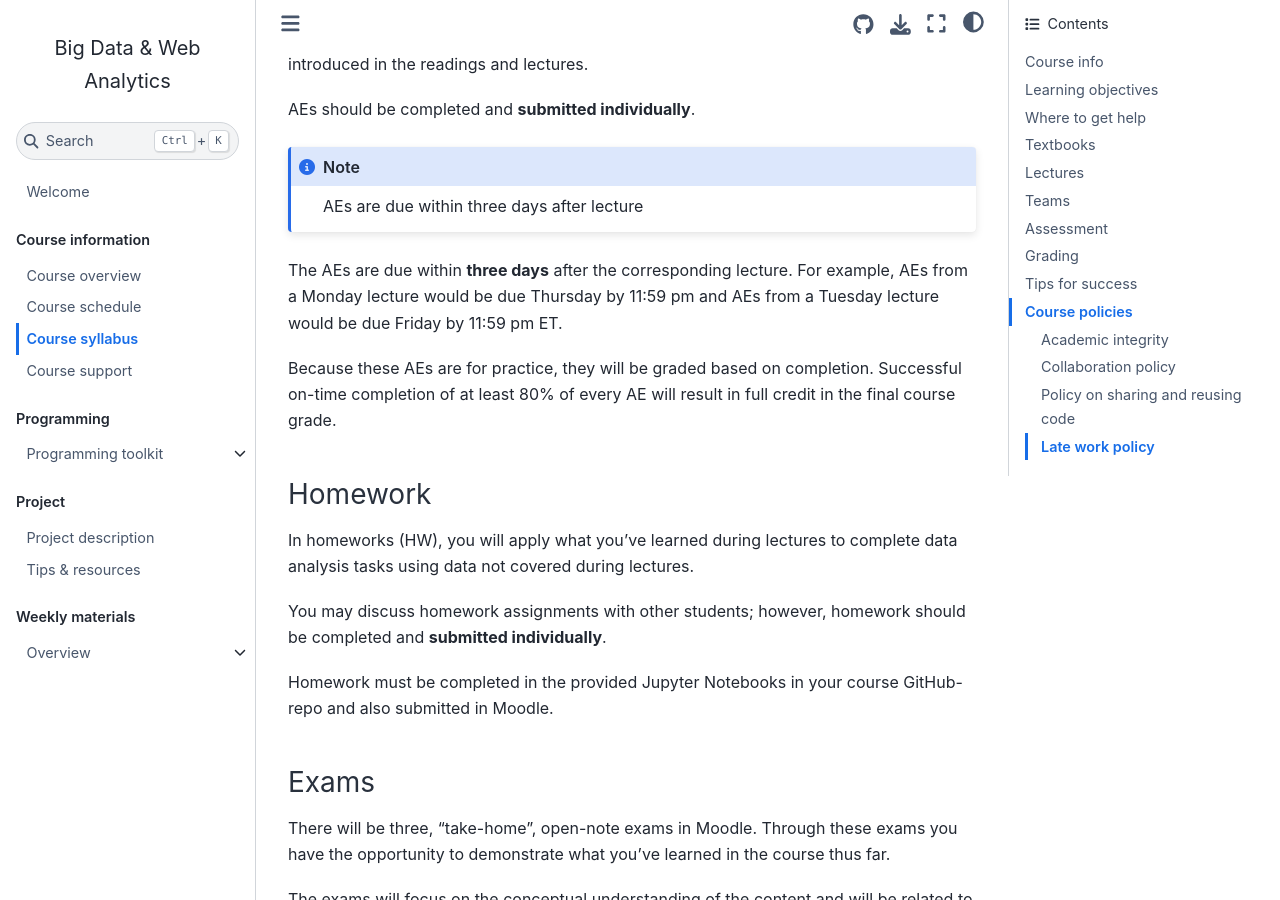
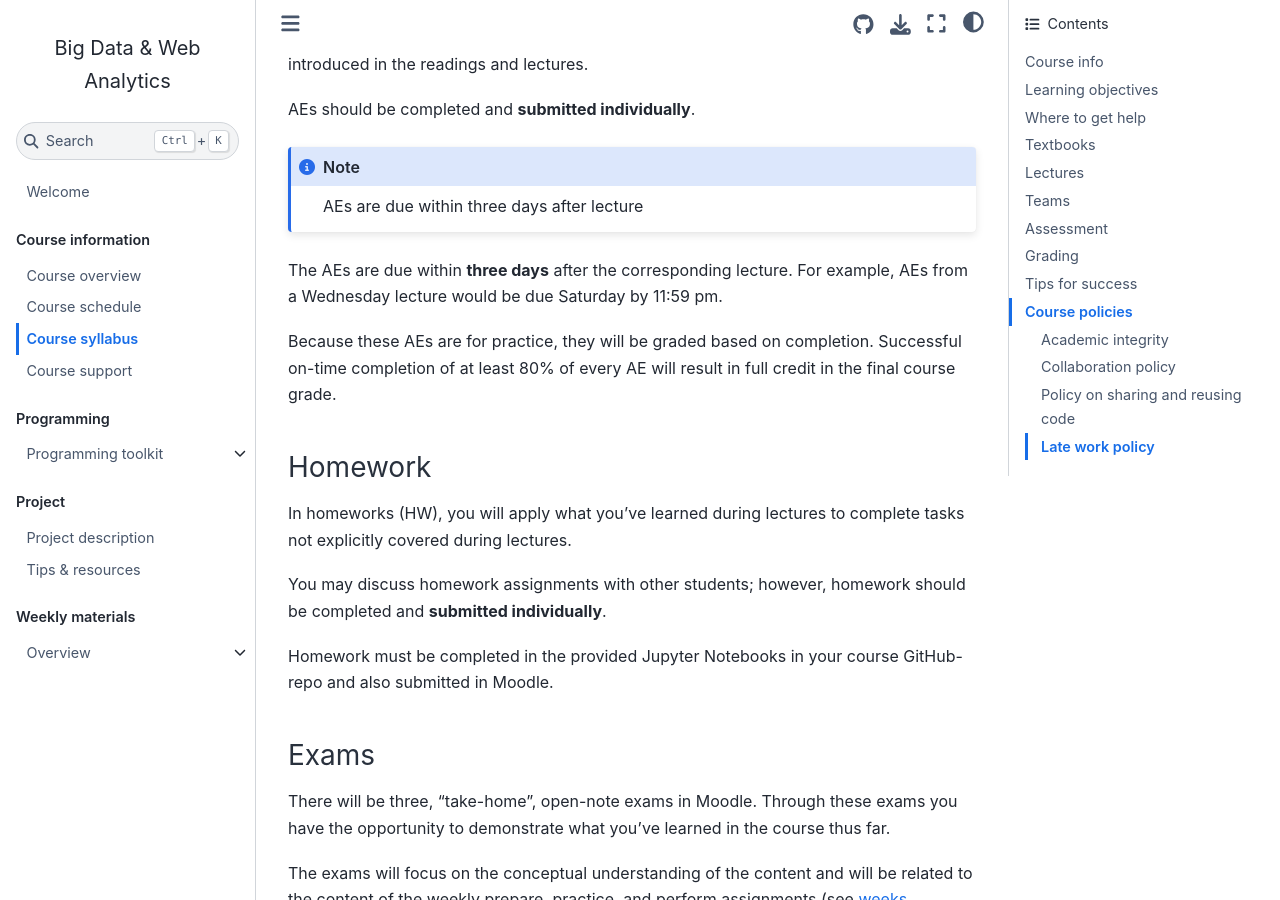
Before and after one commit to om2-ws22/website, a Jupyter Book: the page built from docs/course-syllabus.md, in a window 1280 px wide and 900 px high, scrolled down 2378 px. Built offline with Jupyter Book 1.0.4 settings and Sphinx 7.4.7 and the Sphinx Book theme 1.1.4, drawn with Linux system fonts in a browser that asks for light colours; comment, search, counter and statistics services are not loaded.

Commit message:
Update course-syllabus.md

```diff
--- a/docs/course-syllabus.md
+++ b/docs/course-syllabus.md
@@ -92,14 +92,14 @@ AEs should be completed and **submitted individually**.
 AEs are due within three days after lecture
 :::
 
-The AEs are due within **three days** after the corresponding lecture. For example, AEs from a Monday lecture would be due Thursday by 11:59 pm and AEs from a Tuesday lecture would be due Friday by 11:59 pm ET.
+The AEs are due within **three days** after the corresponding lecture. For example, AEs from a Wednesday lecture would be due Saturday by 11:59 pm.
 
 Because these AEs are for practice, they will be graded based on completion. Successful on-time completion of at least 80% of every AE will result in full credit in the final course grade.
 
 (hw)=
 ### Homework
 
-In homeworks (HW), you will apply what you've learned during lectures to complete data analysis tasks using data not covered during lectures.
+In homeworks (HW), you will apply what you've learned during lectures to complete tasks not explicitly covered during lectures.
 
 You may discuss homework assignments with other students; however, homework should be completed and **submitted individually**.
 
```
